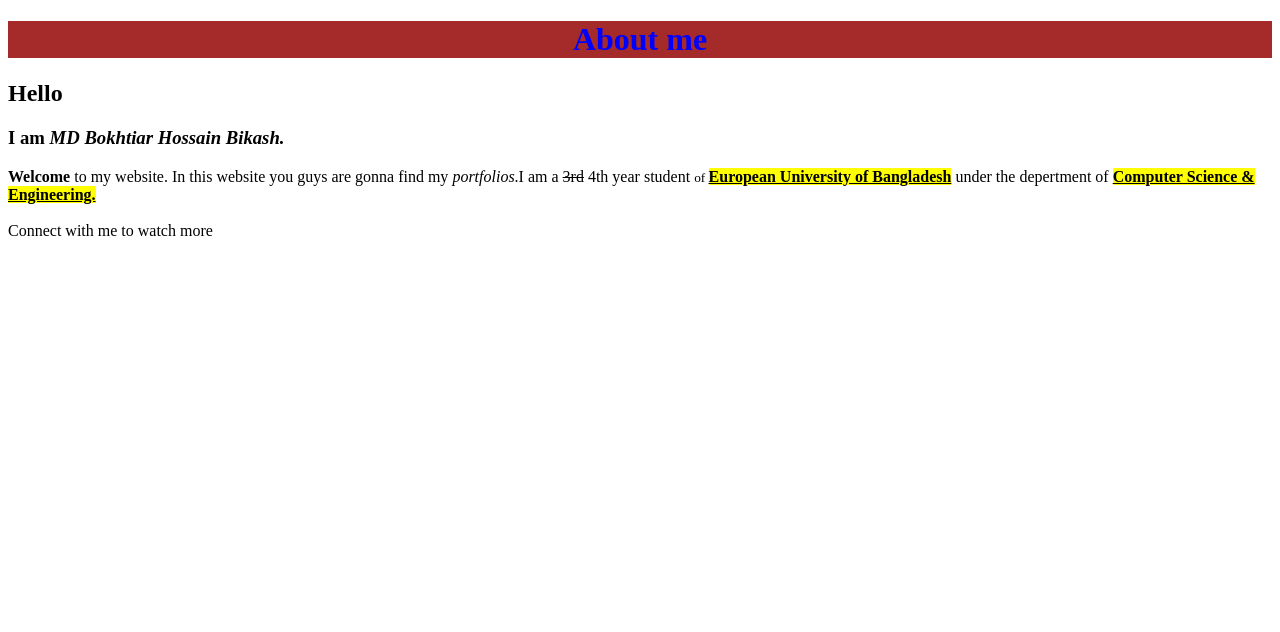
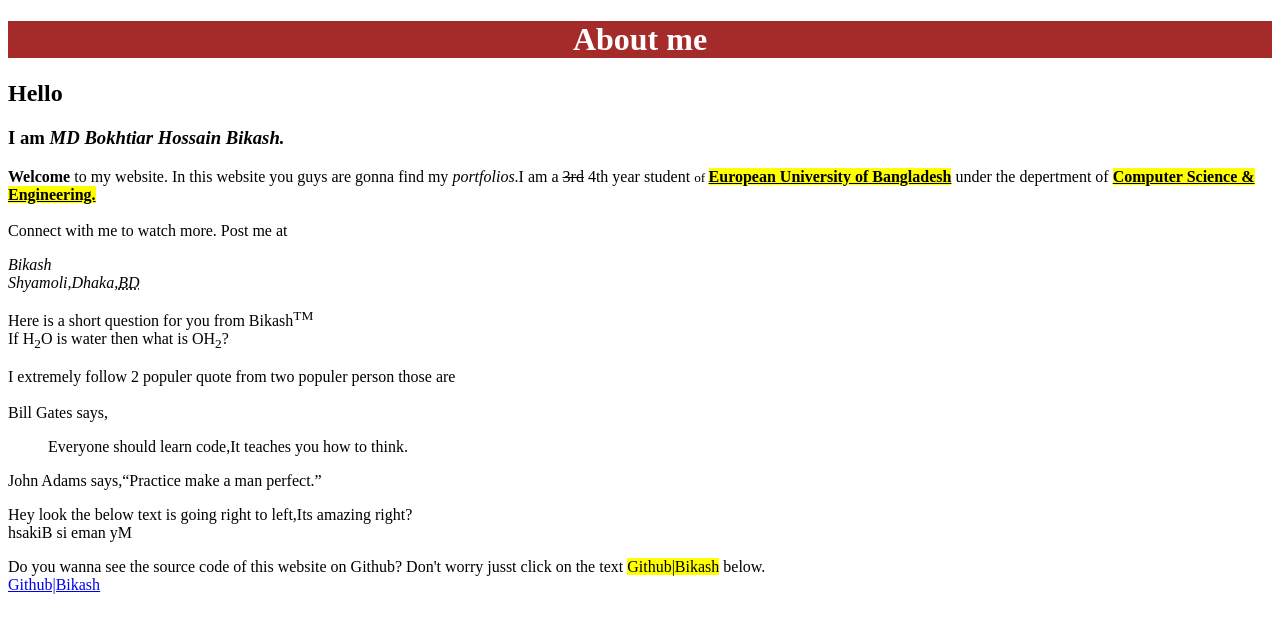
Before and after one commit to BHBikash/netlify, a plain HTML site: page index.html in a window 1280 px wide. Drawn offline with Linux system fonts and the light colour scheme.

Commit message:
Add files via upload

```diff
--- a/index.html
+++ b/index.html
@@ -5,9 +5,15 @@
     <title>Bikash|Portfolio</title>
 </head>
 <body>
-    <h1 style="color:blue; text-align:center;background-color: brown;">About me</h1>
+    <!--Starting of heasing section-->
+    <h1 style="color:white; text-align:center;background-color: brown;">About me</h1>
     <h2>Hello</h2>
     <h3>I am <i>MD Bokhtiar Hossain Bikash.</i></h3>
-    <p><b>Welcome</b> to my website. In this website you guys are gonna find my <em>portfolios</em>.I am a <del>3rd</del> 4th year student <small>of </small><strong><u><mark>European University of Bangladesh</mark></u></strong> under the depertment of <strong><ins><mark>Computer Science & Engineering.</mark></ins></strong> <br><br>Connect with me to watch more</p>
+    <p><b>Welcome</b> to my website. In this website you guys are gonna find my <em>portfolios</em>.I am a <del>3rd</del> 4th year student <small>of </small><strong><u><mark>European University of Bangladesh</mark></u></strong> under the depertment of <strong><ins><mark>Computer Science & Engineering.</mark></ins></strong> <br><br>Connect with me to watch more. Post me at <address>Bikash<br>Shyamoli,Dhaka,<abbr title="Bangladesh">BD</abbr></address></p>
+    <p>Here is a short question for you from Bikash<sup>TM</sup><br>If H<sub>2</sub>O is water then what is OH<sub>2</sub>?</p>
+    <p>I extremely follow 2 populer quote from two populer person those are<br><br>Bill Gates says,<blockquote>Everyone should learn code,It teaches you how to think.<br></blockquote>John Adams says,<q>Practice make a man perfect.</q></p>
+    <p>Hey look the below text is going right to left,Its amazing right?<br><bdo dir=rtl>My name is Bikash</bdo></p>
+    <p>Do you wanna see the source code of this website on Github? Don't worry jusst click on the text <mark>Github|Bikash</mark> below.<br>
+        <a href="https://github.com/BHBikash" target="_blank">Github|Bikash</a></p>
 </body>
 </html>
```
